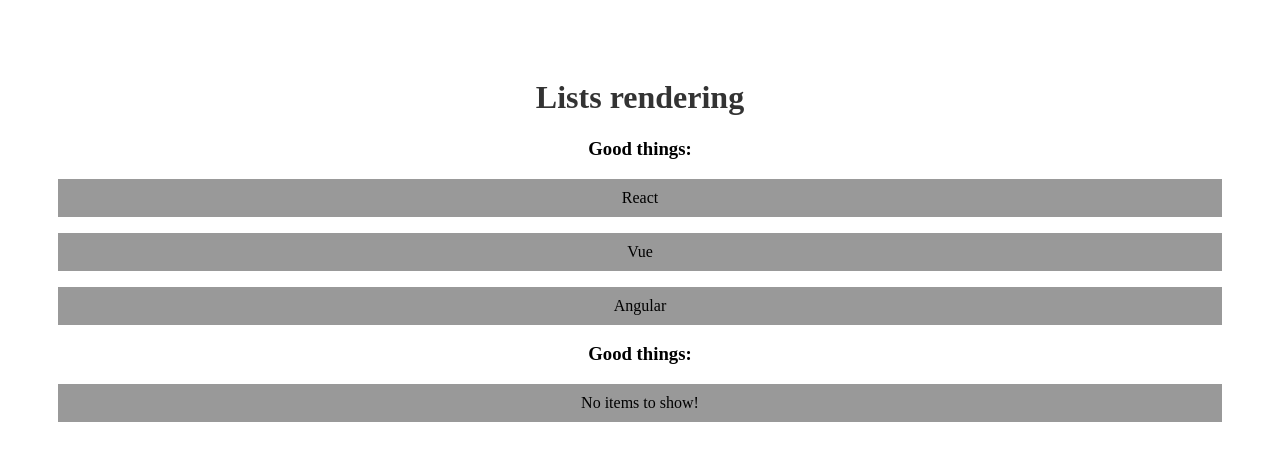
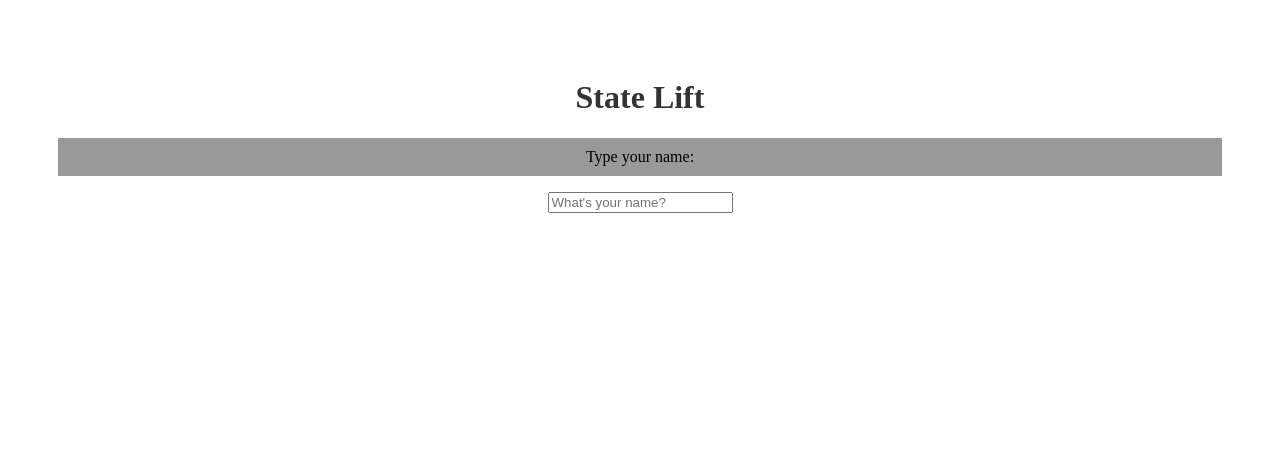
Before and after one commit to carlosarmatos/react-first-project, a React (Create React App) app: page / in a window 1280 px wide. Shown: the top 460 px of the page. Built offline with nearby package versions, Linux system fonts and the light colour scheme.

Commit message:
COMMIT: working with State Lift

```diff
--- a/src/App.js
+++ b/src/App.js
@@ -1,16 +1,17 @@
 import './App.css';
-import ListTwo from './components/ListTwo';
+import { useState } from 'react';
+import Name from './components/Name';
+import Greeting  from './components/Greeting';
 
 
 function App() {
-
-  const myItems  = ['React', 'Vue', 'Angular'];
+  const [name, setName] = useState();
 
   return (
     <div className="App">
-      <h1>Lists rendering</h1>
-      <ListTwo items={myItems} />
-      <ListTwo items={[]} />
+      <h1>State Lift</h1>
+      <Name setName={setName}/>
+      <Greeting name={name} />
     </div>
   );
 }
--- /dev/null
+++ b/src/components/Greeting.js
@@ -0,0 +1,9 @@
+function Greeting({ name }) {
+    function greetingGenerator(specificName) {
+        return `Hello, ${specificName}, how's it going?`
+    }
+
+    return<>{name && <p>{greetingGenerator(name)}</p>}</>
+}
+
+export default Greeting
--- /dev/null
+++ b/src/components/Name.js
@@ -0,0 +1,11 @@
+function Name({ setName }) {
+
+    return (
+        <div>
+            <p>Type your name:</p>
+            <input type="text" placeholder="What's your name?" onChange={(e) => setName(e.target.value)}/>
+        </div>
+    )
+}
+
+export default Name
```
